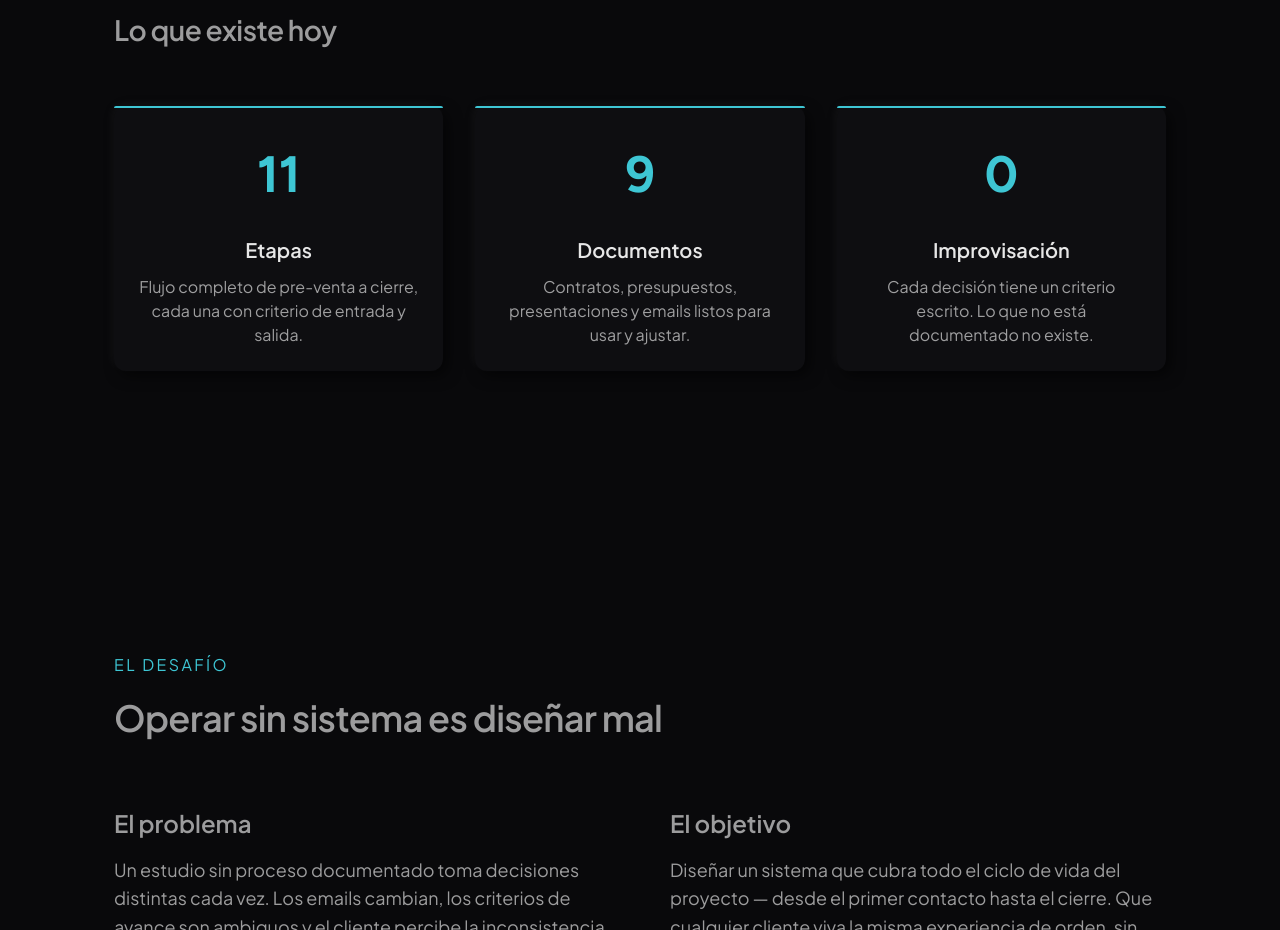
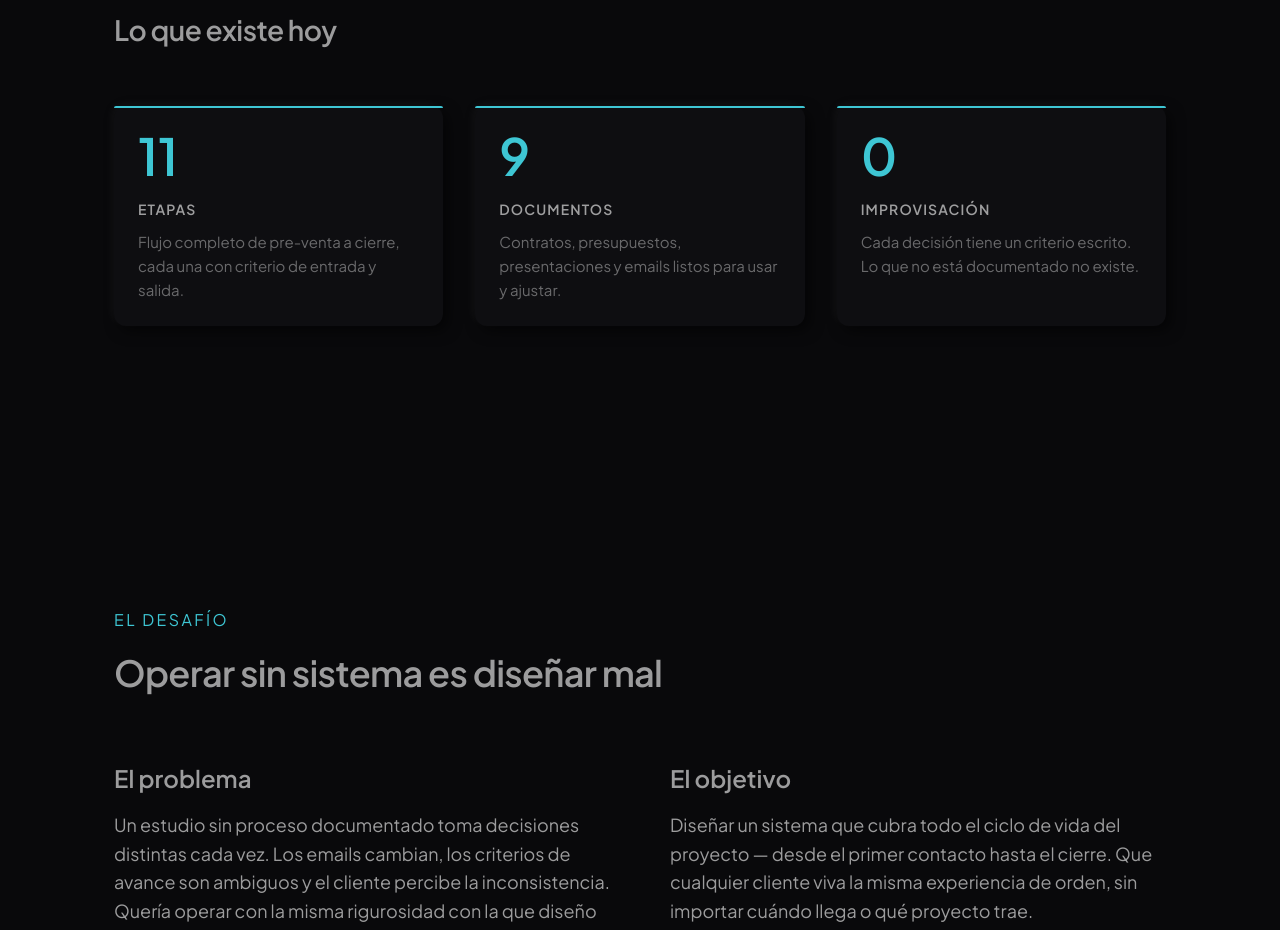
Before and after one commit to fcohubto/fco-orellana-pd, a plain HTML site: page html/oliva.html in a window 1280 px wide. Shown: the part 1100-2030 px from the top of the page. Drawn offline with Linux system fonts and the light colour scheme.

Commit message:
sync metric-card typography to ecosistemas spec across all cases
metric-value: left-align, var(--font), var(--c-cyan), line-height 1, margin-bottom 16px
metric-label: left-align, 0.875rem/600, uppercase, letter-spacing 0.08em, c-ink-soft
metric-description: left-align, 0.9375rem, c-ink-muted, line-height 1.6

Co-Authored-By: Claude Sonnet 4.6 <noreply@anthropic.com>

```diff
--- a/css/estimate.css
+++ b/css/estimate.css
@@ -255,27 +255,30 @@
 
 .metric-value {
     display: block;
+    font-family: var(--font);
     font-size: 3.2rem;
     font-weight: 700;
-    color: var(--accent);
-    margin-bottom: 12px;
-    text-align: center;
-    font-family: var(--font-display);
+    color: var(--c-cyan);
+    line-height: 1;
+    margin-bottom: 16px;
+    text-align: left;
 }
 
 .metric-label {
-    font-weight: 700;
-    font-size: 1.25rem;
+    font-size: 0.875rem;
+    font-weight: 600;
+    text-transform: uppercase;
+    letter-spacing: 0.08em;
     margin-bottom: 8px;
-    text-align: center;
-    color: var(--text);
+    text-align: left;
+    color: var(--c-ink-soft);
 }
 
 .metric-description {
-    font-size: 1rem;
-    color: var(--text-soft);
-    line-height: 1.5;
-    text-align: center;
+    font-size: 0.9375rem;
+    color: var(--c-ink-muted);
+    line-height: 1.6;
+    text-align: left;
 }
 
 .metric-card strong {
--- a/css/fletes.css
+++ b/css/fletes.css
@@ -266,27 +266,30 @@
 
 .metric-value {
     display: block;
+    font-family: var(--font);
     font-size: 3.2rem;
     font-weight: 700;
-    color: var(--accent);
-    margin-bottom: 12px;
-    text-align: center;
-    font-family: var(--font-display);
+    color: var(--c-cyan);
+    line-height: 1;
+    margin-bottom: 16px;
+    text-align: left;
 }
 
 .metric-label {
-    font-weight: 700;
-    font-size: 1.25rem;
+    font-size: 0.875rem;
+    font-weight: 600;
+    text-transform: uppercase;
+    letter-spacing: 0.08em;
     margin-bottom: 8px;
-    text-align: center;
-    color: var(--text);
+    text-align: left;
+    color: var(--c-ink-soft);
 }
 
 .metric-description {
-    font-size: 1rem;
-    color: var(--text-soft);
-    line-height: 1.5;
-    text-align: center;
+    font-size: 0.9375rem;
+    color: var(--c-ink-muted);
+    line-height: 1.6;
+    text-align: left;
 }
 
 .metric-card strong {
--- a/css/oliva.css
+++ b/css/oliva.css
@@ -255,27 +255,30 @@
 
 .metric-value {
     display: block;
+    font-family: var(--font);
     font-size: 3.2rem;
     font-weight: 700;
-    color: var(--accent);
-    margin-bottom: 12px;
-    text-align: center;
-    font-family: var(--font-display);
+    color: var(--c-cyan);
+    line-height: 1;
+    margin-bottom: 16px;
+    text-align: left;
 }
 
 .metric-label {
-    font-weight: 700;
-    font-size: 1.25rem;
+    font-size: 0.875rem;
+    font-weight: 600;
+    text-transform: uppercase;
+    letter-spacing: 0.08em;
     margin-bottom: 8px;
-    text-align: center;
-    color: var(--text);
+    text-align: left;
+    color: var(--c-ink-soft);
 }
 
 .metric-description {
-    font-size: 1rem;
-    color: var(--text-soft);
-    line-height: 1.5;
-    text-align: center;
+    font-size: 0.9375rem;
+    color: var(--c-ink-muted);
+    line-height: 1.6;
+    text-align: left;
 }
 
 .metric-card strong {
--- a/css/restaurante.css
+++ b/css/restaurante.css
@@ -485,25 +485,30 @@
 
 .metric-value {
     display: block;
+    font-family: var(--font);
     font-size: 3.2rem;
     font-weight: 700;
-    color: var(--accent);
-    margin-bottom: 12px;
-    text-align: center;
+    color: var(--c-cyan);
+    line-height: 1;
+    margin-bottom: 16px;
+    text-align: left;
 }
 
 .metric-label {
-    font-weight: 700;
-    font-size: 1.25rem;
+    font-size: 0.875rem;
+    font-weight: 600;
+    text-transform: uppercase;
+    letter-spacing: 0.08em;
     margin-bottom: 8px;
-    text-align: center;
+    text-align: left;
+    color: var(--c-ink-soft);
 }
 
 .metric-description {
-    font-size: 1rem;
-    color: var(--text-soft);
-    line-height: 1.5;
-    text-align: center;
+    font-size: 0.9375rem;
+    color: var(--c-ink-muted);
+    line-height: 1.6;
+    text-align: left;
 }
 
 
```
